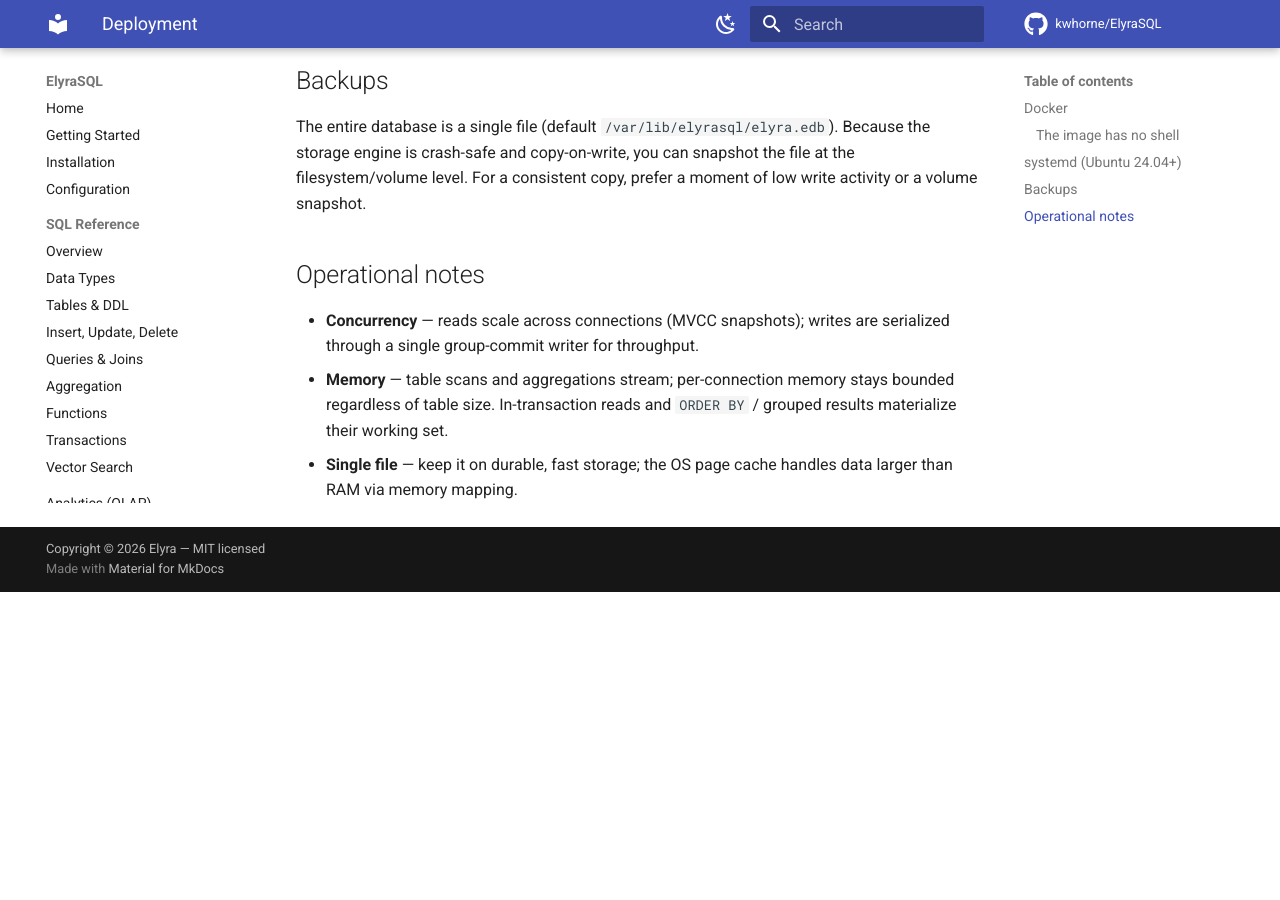
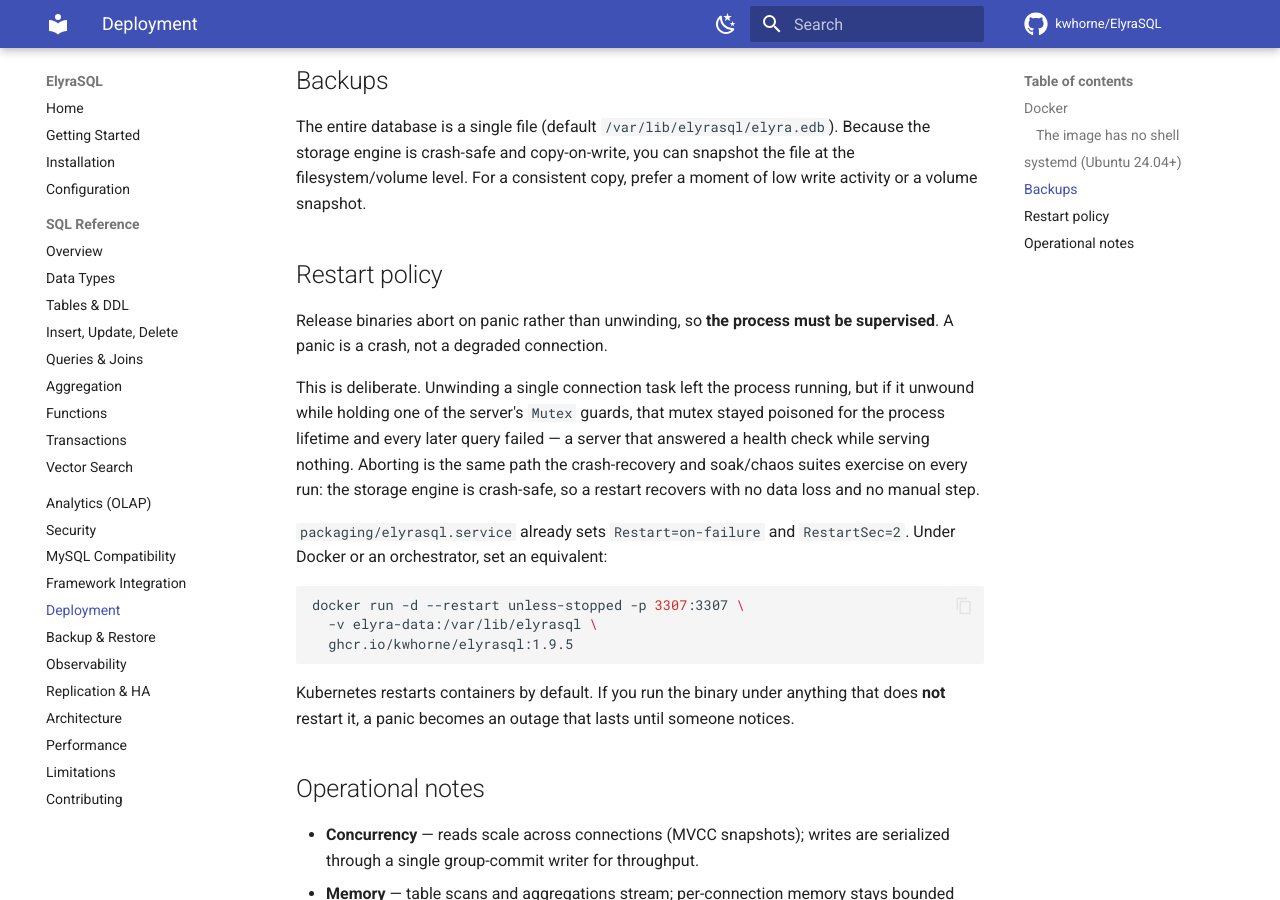
Before and after one commit to kwhorne/ElyraSQL, an MkDocs documentation site: the page built from docs/deployment.md, in a window 1280 px wide and 900 px high, scrolled down 1716 px. Built offline with MkDocs 1.6.1 and Material for MkDocs 9.7.7, drawn with Linux system fonts in a browser that asks for light colours; comment, search, counter and statistics services are not loaded; before the commit the page ends 2308 px from its top, so only the background shows below that.

Commit message:
build: abort on panic in release builds
A panic in a connection task unwound that task alone and left the process up.
But if it unwound while holding one of the std::sync::Mutex guards the server
keeps -- session state, cluster state, the metrics registry -- that mutex stayed
poisoned for the lifetime of the process, and every later lock().unwrap()
panicked in turn. The result was a server that still accepted connections and
passed a health check while failing every query. There is no catch_unwind
anywhere in the tree, so nothing recovered from it.

Aborting turns that into a clean crash. That is the path the crash-recovery and
soak/chaos suites already exercise on every run, against a storage engine that is
crash-safe by design, so a restart recovers with no data loss and no manual step.
An abort is strictly less severe than the SIGKILL those suites use, since SIGKILL
skips destructors too.

The consequence is that the process must be supervised.
packaging/elyrasql.service already sets Restart=on-failure with RestartSec=2;
docs/deployment.md now has a restart-policy section covering the container and
orchestrator equivalents, because the Docker examples did not set one.

Verified: -C panic=abort reaches rustc in both the release and dist profiles,
`cargo test --release` still builds (cargo ignores the setting for test targets,
which soak.yml depends on), 432/432 tests pass, and a 240s soak with 103 forced
crashes held the bank invariant across every restart.

````diff
--- a/docs/deployment.md
+++ b/docs/deployment.md
@@ -89,6 +89,31 @@
 file at the filesystem/volume level. For a consistent copy, prefer a moment of
 low write activity or a volume snapshot.
 
+## Restart policy
+
+Release binaries abort on panic rather than unwinding, so **the process must be
+supervised**. A panic is a crash, not a degraded connection.
+
+This is deliberate. Unwinding a single connection task left the process running,
+but if it unwound while holding one of the server's `Mutex` guards, that mutex
+stayed poisoned for the process lifetime and every later query failed — a server
+that answered a health check while serving nothing. Aborting is the same path the
+crash-recovery and soak/chaos suites exercise on every run: the storage engine is
+crash-safe, so a restart recovers with no data loss and no manual step.
+
+`packaging/elyrasql.service` already sets `Restart=on-failure` and
+`RestartSec=2`. Under Docker or an orchestrator, set an equivalent:
+
+```bash
+docker run -d --restart unless-stopped -p 3307:3307 \
+  -v elyra-data:/var/lib/elyrasql \
+  ghcr.io/kwhorne/elyrasql:1.9.5
+```
+
+Kubernetes restarts containers by default. If you run the binary under anything
+that does **not** restart it, a panic becomes an outage that lasts until someone
+notices.
+
 ## Operational notes
 
 - **Concurrency** — reads scale across connections (MVCC snapshots); writes are
````
Also changed, not shown: CHANGELOG.md (+16 -0 lines), Cargo.toml (+11 -0 lines).
